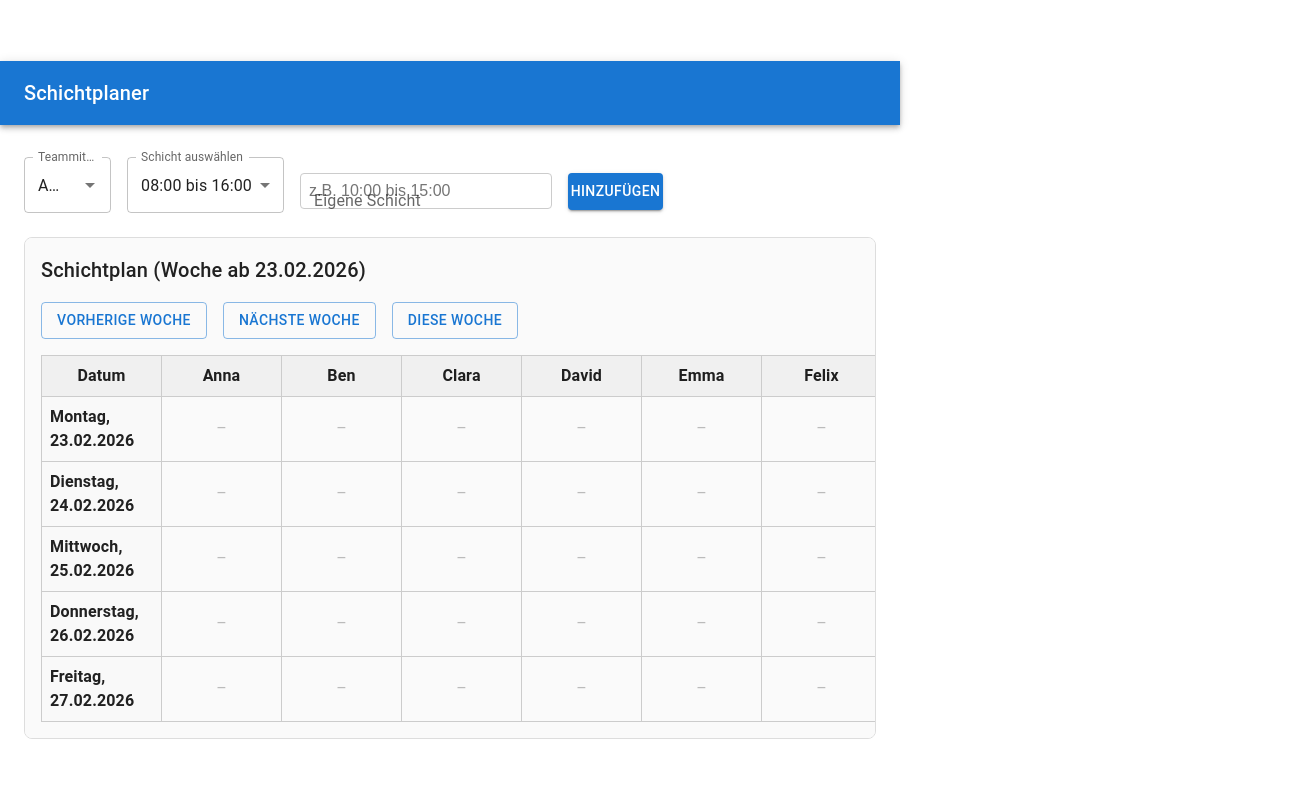
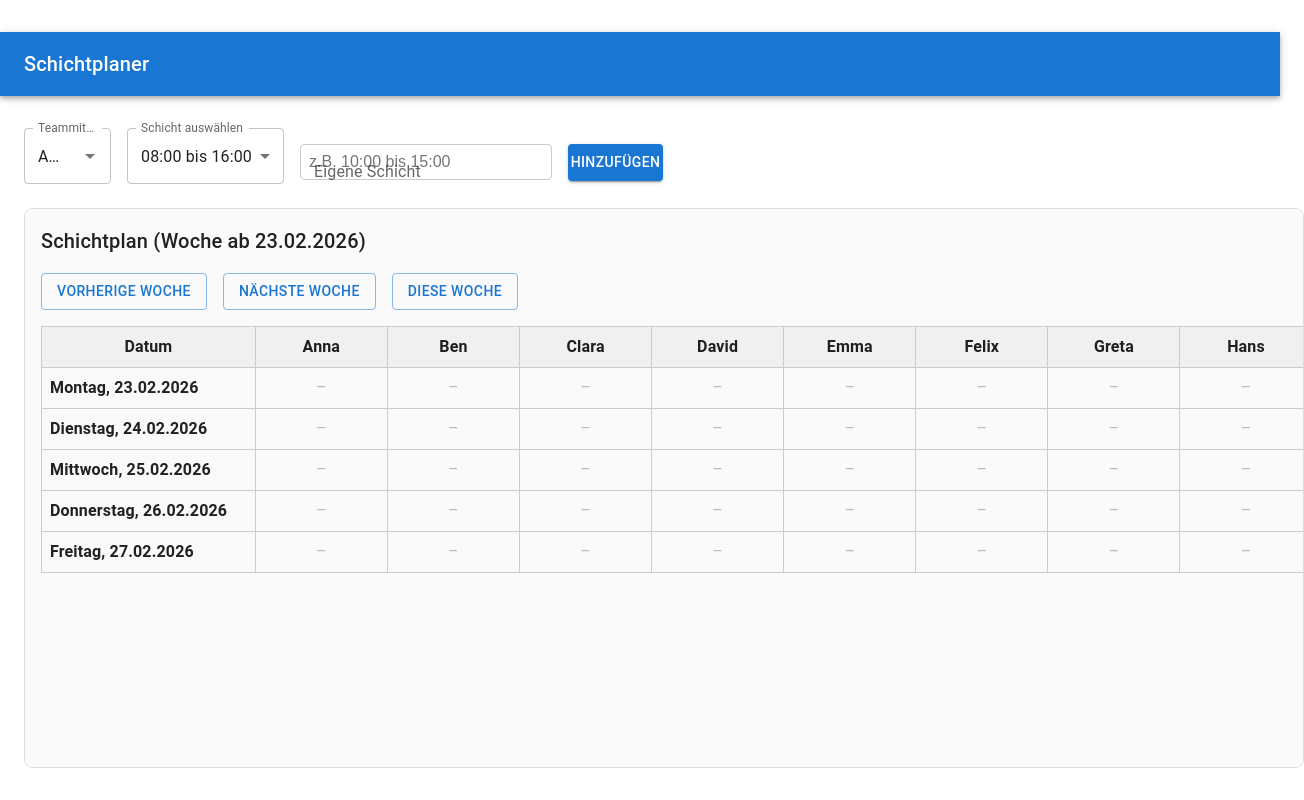
Before and after one commit to schlonz1975/shift-scheduler, a React (Vite) app: page / in a window 1280 px wide. Shown: the whole page, 1304 px wide, since content can reach past the window. Built offline with nearby package versions, Linux system fonts and the light colour scheme.

Commit message:
Fix: Always show weekdays as Montag–Freitag in German, Monday to Friday only

```diff
--- a/src/App.jsx
+++ b/src/App.jsx
@@ -67,6 +67,14 @@ function App() {
     }
   };
 
+  // Always use German weekdays, Monday to Friday
+  const germanWeekdays = [
+    "Montag",
+    "Dienstag",
+    "Mittwoch",
+    "Donnerstag",
+    "Freitag",
+  ];
   // Get dates for Mon-Fri of selected week
   const weekDates = Array.from({ length: 5 }, (_, i) =>
     moment(selectedWeek).add(i, "days"),
@@ -115,7 +123,10 @@ function App() {
             </Typography>
           </Toolbar>
         </AppBar>
-        <Container maxWidth="md" sx={{ mt: 4 }}>
+        <Container
+          maxWidth={false}
+          sx={{ mt: 4, width: "100vw", maxWidth: "100vw", p: 0 }}
+        >
           <Grid container spacing={2} sx={{ mb: 3 }}>
             <Grid item xs={12} sm={6}>
               <Autocomplete
@@ -184,6 +195,10 @@ function App() {
               minHeight: 300,
               bgcolor: "#fafafa",
               overflowX: "auto",
+              width: "100vw",
+              maxWidth: "100vw",
+              height: "70vh",
+              overflowY: "auto",
             }}
           >
             <Typography variant="h6" sx={{ mb: 2 }}>
@@ -215,7 +230,10 @@ function App() {
             </Box>
             <Box
               component="table"
-              sx={{ width: "100%", borderCollapse: "collapse" }}
+              sx={{
+                minWidth: team.length * 140 + 120,
+                borderCollapse: "collapse",
+              }}
             >
               <Box component="thead">
                 <Box component="tr">
@@ -247,7 +265,7 @@ function App() {
                 </Box>
               </Box>
               <Box component="tbody">
-                {weekDates.map((date) => (
+                {weekDates.map((date, idx) => (
                   <Box component="tr" key={date.format("YYYY-MM-DD")}>
                     <Box
                       component="td"
@@ -256,9 +274,10 @@ function App() {
                         p: 1,
                         fontWeight: 600,
                         bgcolor: "#f9f9f9",
+                        minWidth: 160,
                       }}
                     >
-                      {date.format("dddd, DD.MM.YYYY")}
+                      {germanWeekdays[idx]}, {date.format("DD.MM.YYYY")}
                     </Box>
                     {team.map((member) => {
                       const isEditing =
```
